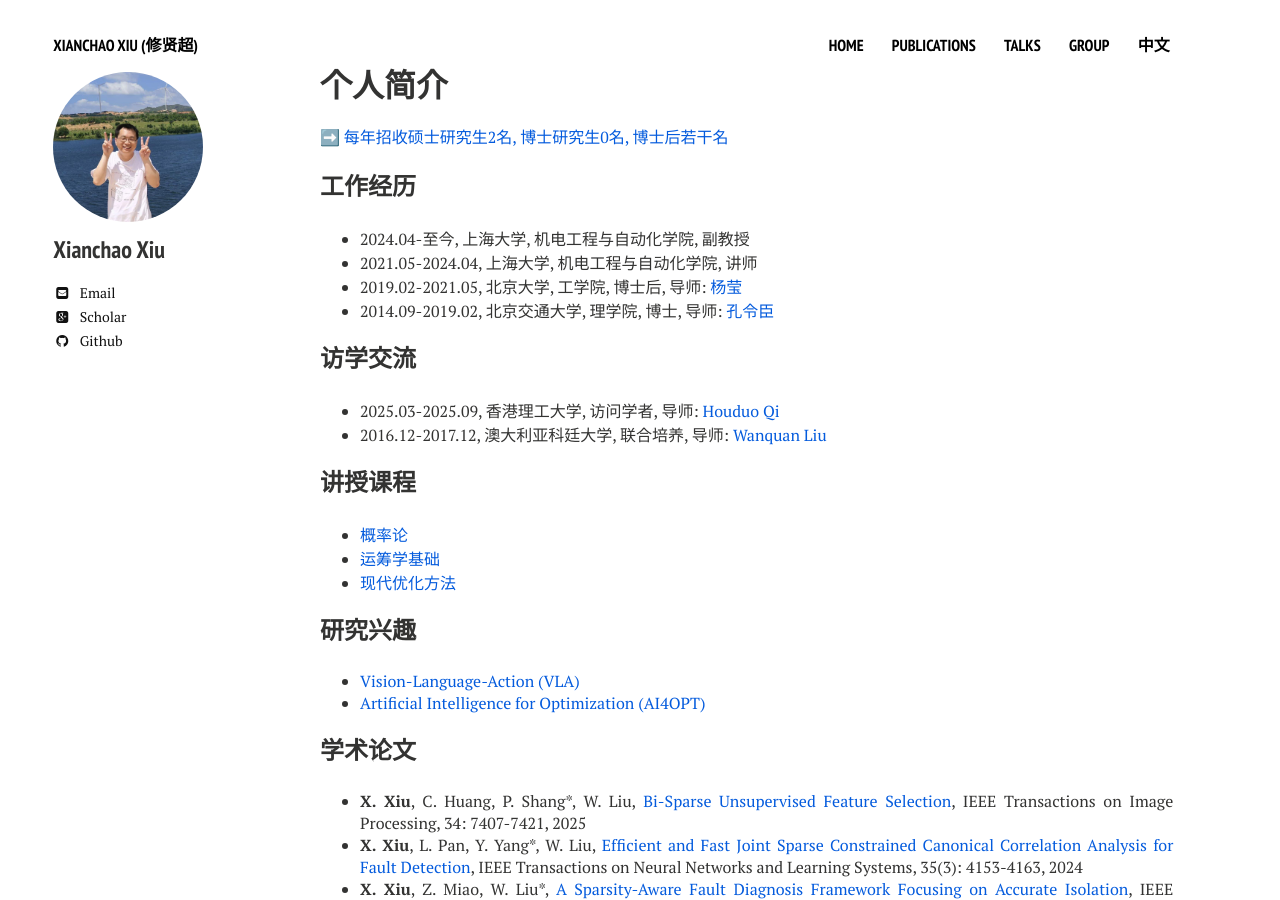
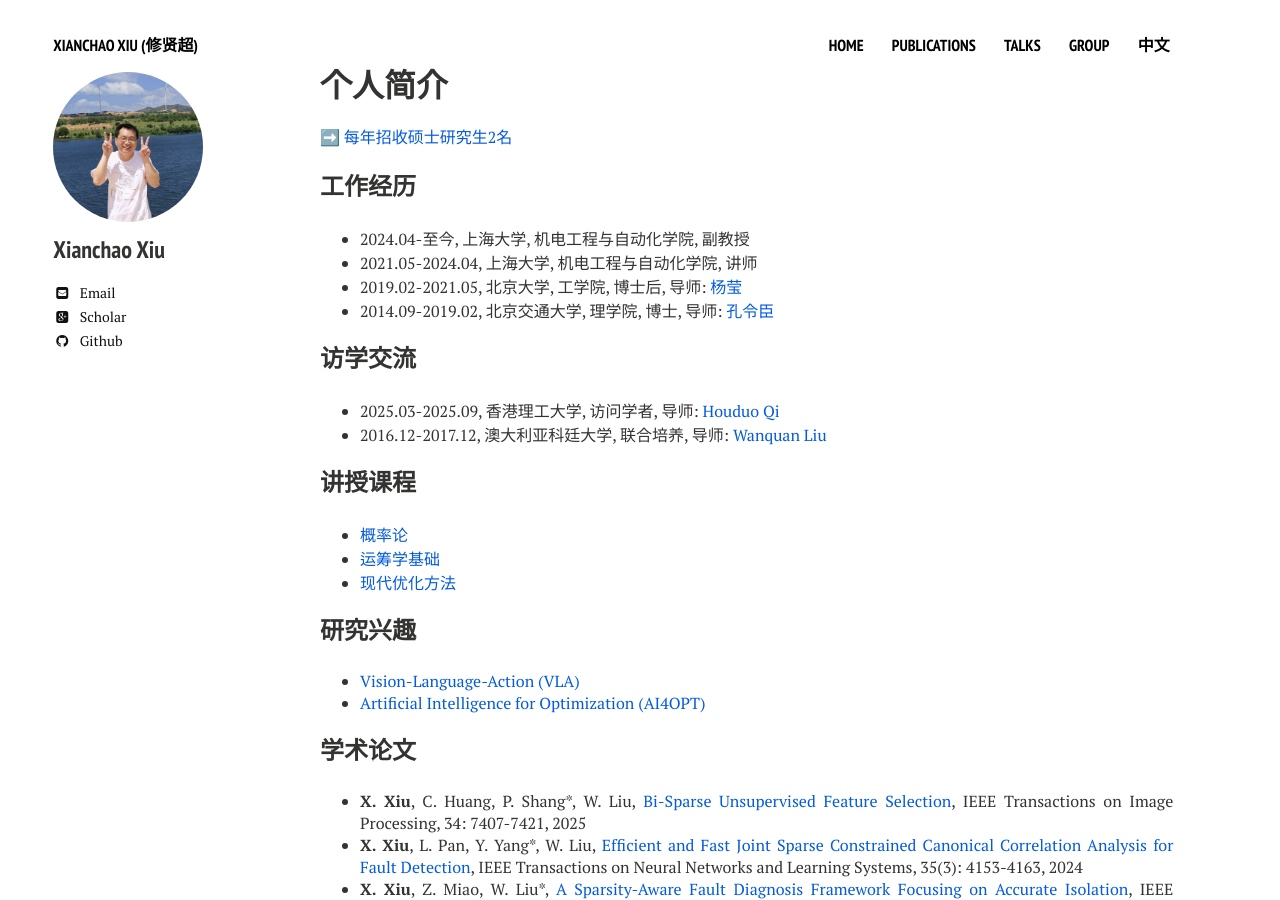
Before and after one commit to xianchaoxiu/xianchaoxiu.github.io, a Jekyll site: the page built from chinese/index.md, in a window 1280 px wide and 900 px high. Built offline with Jekyll 4.4.1, drawn with Linux system fonts in a browser that asks for light colours; nearby versions of some CDN libraries.

Commit message:
Update index.md

```diff
--- a/chinese/index.md
+++ b/chinese/index.md
@@ -7,7 +7,7 @@ comments: false
 share: false
 ---
 
-➡️ <a href="https://xianchaoxiu.github.io/chinese/reading/" class="textlink" target="_blank"> 每年招收硕士研究生2名, 博士研究生0名, 博士后若干名 </a><br>
+➡️ <a href="https://xianchaoxiu.github.io/chinese/reading/" class="textlink" target="_blank"> 每年招收硕士研究生2名 </a><br>
 
 
 ### 工作经历
```
